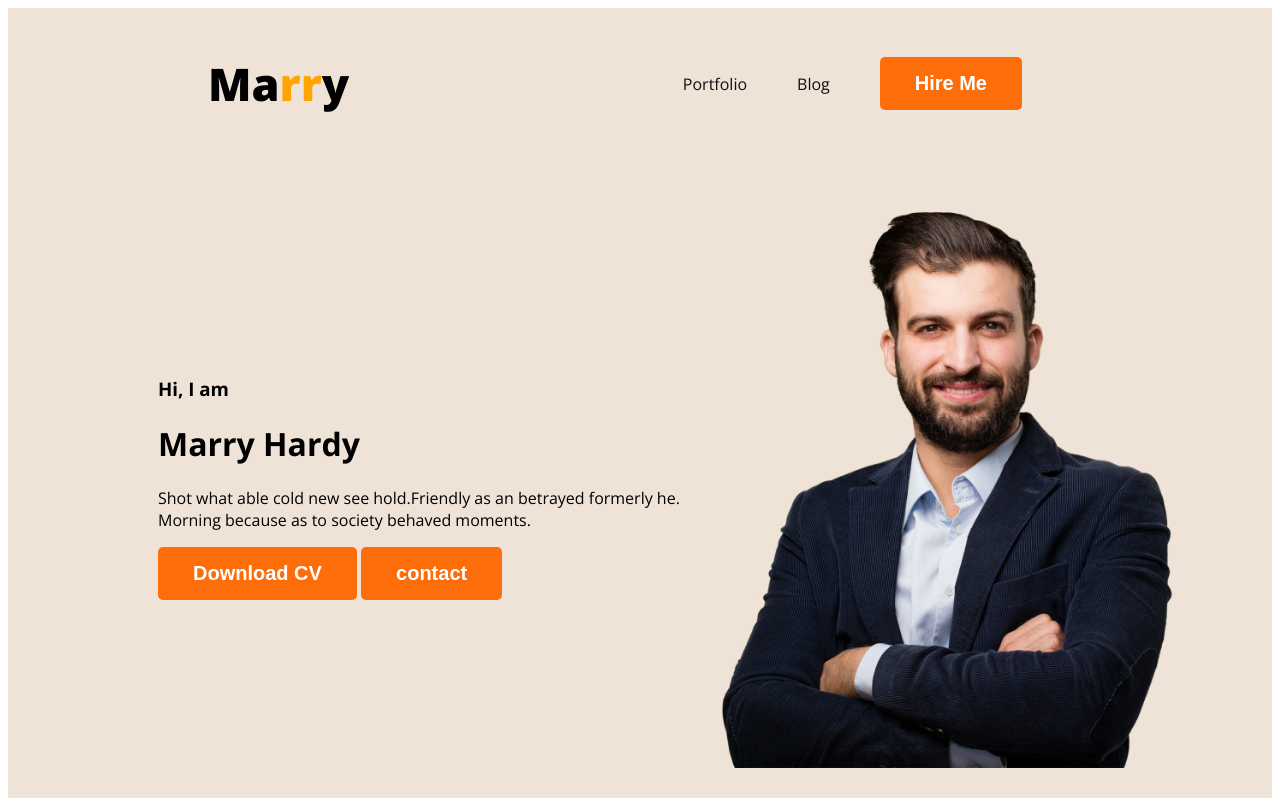
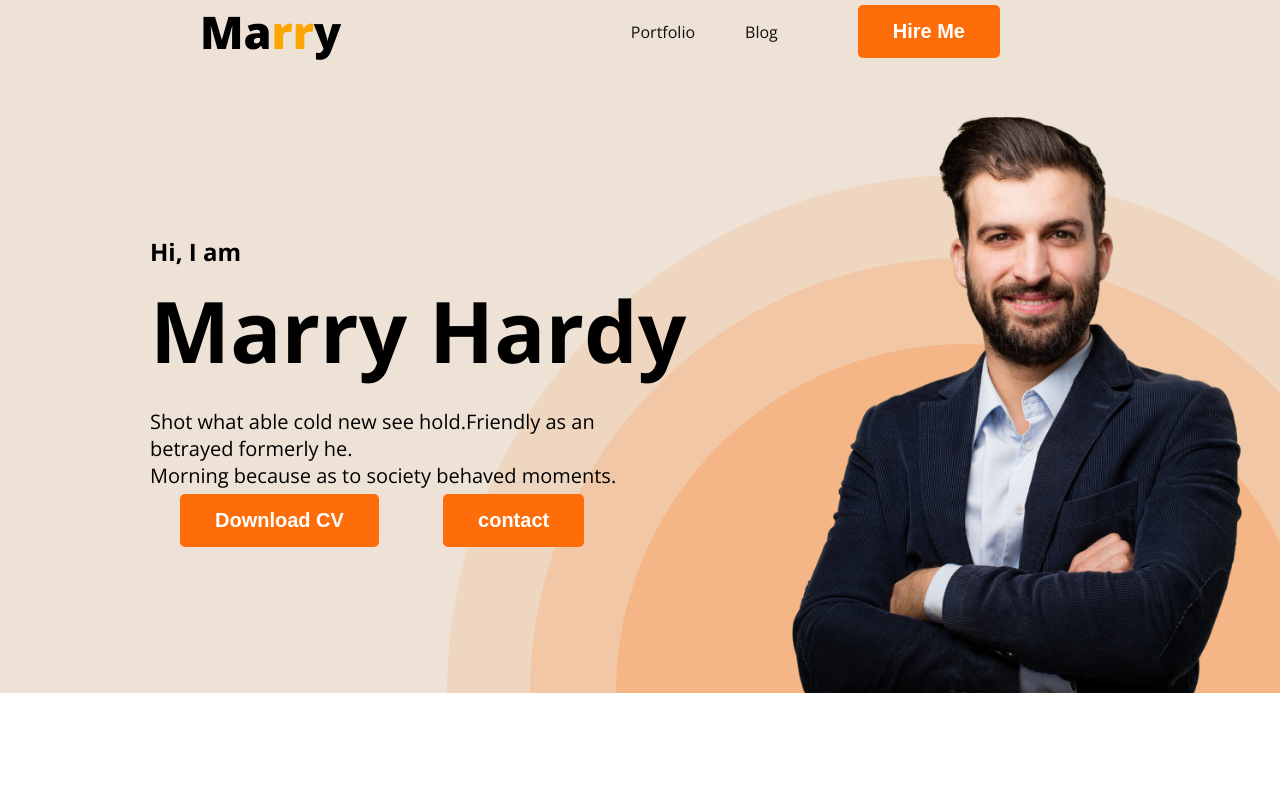
Before and after one commit to Farha34/devloper-portfolio, a plain HTML site: page index.html in a window 1280 px wide. Drawn offline with nearby package versions, Linux system fonts and the light colour scheme.

Commit message:
new code add

```diff
--- a/index.html
+++ b/index.html
@@ -25,10 +25,10 @@
 
         </nav>
         <div class="banner">
-            <div>
+            <div class="banner-content">
                 <h3 class="banner-greeting">Hi, I am</h3>
                 <h1 class="banner-heading">Marry Hardy</h1>
-                <p>Shot what able cold new see hold.Friendly as an betrayed formerly he. <br> Morning because as to society
+                <p class="banner-dis">Shot what able cold new see hold.Friendly as an betrayed formerly he. <br> Morning because as to society
                     behaved moments.</p>
                 <button class="button-primary">Download CV</button>
                 <button class="button-primary">contact</button>
--- a/style.css
+++ b/style.css
@@ -1,3 +1,7 @@
+*{
+    margin: 0;
+    padding: 0;
+}
 /* common shared style */
 body {
     font-family: 'Open Sans', sans-serif;
@@ -17,11 +21,13 @@ body {
     font-size: 20px;
     font-weight: 700;
     padding: 15px 35px;
-
-
+    margin: 5px 30px ;
 
 }
-
+.button-primary:hover{
+    color: black;
+    cursor: pointer;
+}
 /* nav relatted style */
 nav {
     display: flex;
@@ -55,13 +61,38 @@ nav a {
 
 /* header related style */
 .header{
-    background-color:  #efe2d7;;
+  background-color: rgb(237, 226, 213);
+  background-image: url(./images/header_bg.png);
+  background-repeat: no-repeat;
+  background-position: bottom right;
+
 }
 .banner{
-    padding: 30px 30px 30px 150px;
+    padding: 30px 30px 0px 150px;
     display: flex;
     align-items: center;
+    justify-content: space-between;
+}
+.banner-content{
+    max-width: 500px ;
 }
 .profile-picture{
     width: 500px;
+    height: 600px;
+
 }
+
+.banner-greeting{
+    font-size: 24px;
+    margin-bottom: 0px;
+}
+.banner-heading{
+    font-size: 85px;
+    width: 700px;
+    margin-top: 4px;
+    margin-bottom: 20px;
+}
+.banner-dis{
+    font-size: 20px;
+    margin-top: 0px;
+}
```
